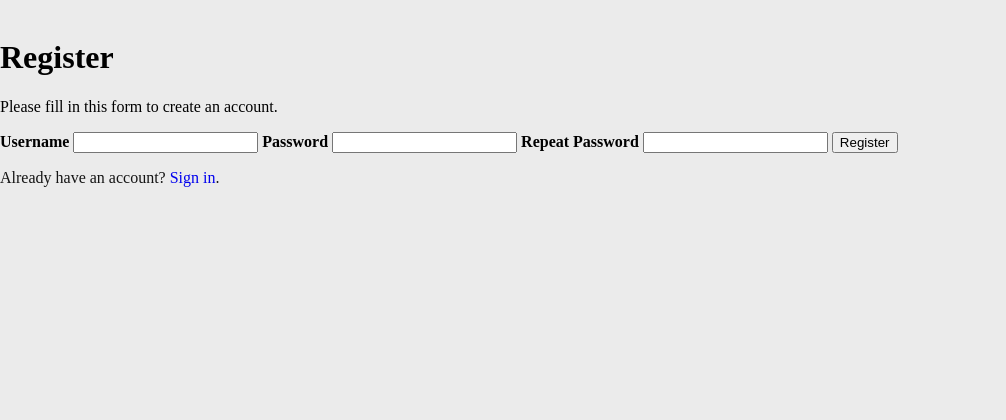
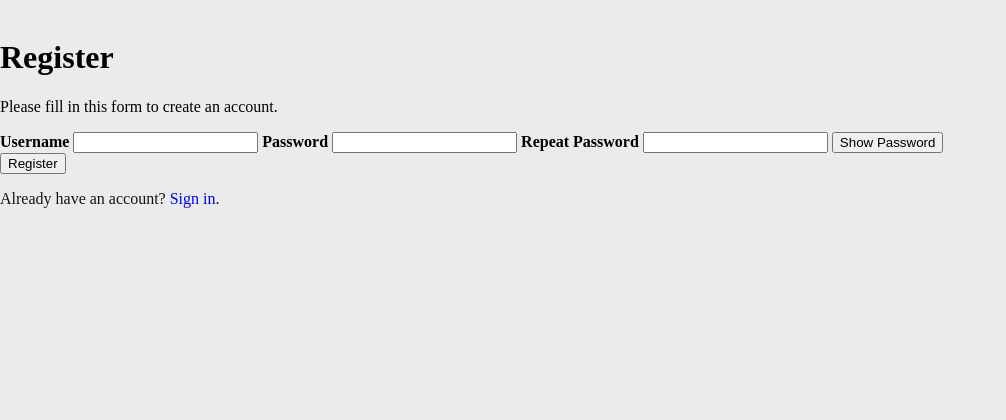
Before and after one commit to BALLS-fortnite/dmc5, a Flask app: page /register in a window 1280 px wide. Shown: the part 136-556 px from the top of the page, without its empty margins (0-1006 px from the left). Run offline with Flask 3, Linux system fonts and the light colour scheme.

Commit message:
show and hide password button on register and login pages

```diff
--- a/static/javascript/script.js
+++ /dev/null
@@ -1,19 +0,0 @@
-/* When the user clicks on the button,
-toggle between hiding and showing the dropdown content */
-function myFunction() {
-    document.getElementById("dropdownfunction").classList.toggle("show");
-  }
-
-  // Close the dropdown menu if the user clicks outside of it
-  window.onclick = function(event) {
-    if (!event.target.matches('.dropdownbutton')) {
-      var dropdowns = document.getElementsByClassName("dropdown-content");
-      var i;
-      for (i = 0; i < dropdowns.length; i++) {
-        var openDropdown = dropdowns[i];
-        if (openDropdown.classList.contains('show')) {
-          openDropdown.classList.remove('show');
-        }
-      }
-    }
-  }
--- /dev/null
+++ b/static/javascript/show_password.js
@@ -0,0 +1,12 @@
+document.addEventListener("DOMContentLoaded", function() {
+    const togglePassword = document.querySelector("#togglePassword");
+    const passwordInput = document.querySelector("#password");
+    const passwordRepeatInput = document.querySelector("#password_repeat");
+
+    togglePassword.addEventListener("click", function() {
+        const type = passwordInput.getAttribute("type") === "password" ? "text" : "password";
+        passwordInput.setAttribute("type", type);
+        passwordRepeatInput.setAttribute("type", type);
+        this.textContent = type === "password" ? "Show Password" : "Hide Password"; // Change button text
+    });
+});
--- a/templates/layout.html
+++ b/templates/layout.html
@@ -7,7 +7,7 @@
     <meta http-equiv="X-UA-Compatible" content="IE=edge">
     <meta name="viewport" content="width=device-width, initial-scale=1.0">
     <link rel="stylesheet" href='/static/css/style.css'>
-    <script src='/static/javascript/script.js'></script>
+    <script src='/static/javascript/show_password.js'></script>
     <title>DMC5</title>
 </head>
 
@@ -82,6 +82,7 @@
 
         <br>
         {%block content%} {%endblock%}
+        <!-- Flash message location -->
         {% with messages = get_flashed_messages() %}
             {% if messages %}
                 {% for message in messages %}
--- a/templates/login.html
+++ b/templates/login.html
@@ -7,6 +7,10 @@
 
     <label for="password"><b>Password</b></label>
     <input type="password" textfield="Enter Password" name="password" id="password" minlength="8" maxlength="24" required>
+
+    <!-- show password button -->
+    <button type="button" id="togglePassword">Show Password</button>
+     <br>
     <button type="submit" class="empty">Login</button>
 
 </form>
--- a/templates/register.html
+++ b/templates/register.html
@@ -14,7 +14,10 @@
       <label for="passworwd_repeat"><b>Repeat Password</b></label>
       <input type="password" textfield="Repeat Password" name="password_repeat" id="password_repeat" minlength="8" maxlength="24" required>
 
+      <!-- Button for showing passwords -->
+      <button type="button" id="togglePassword">Show Password</button>
 
+      <br>
       <button type="submit" class="registerbtn">Register</button>
     </div>
 
```
Also changed, not shown: dmc5.db.
